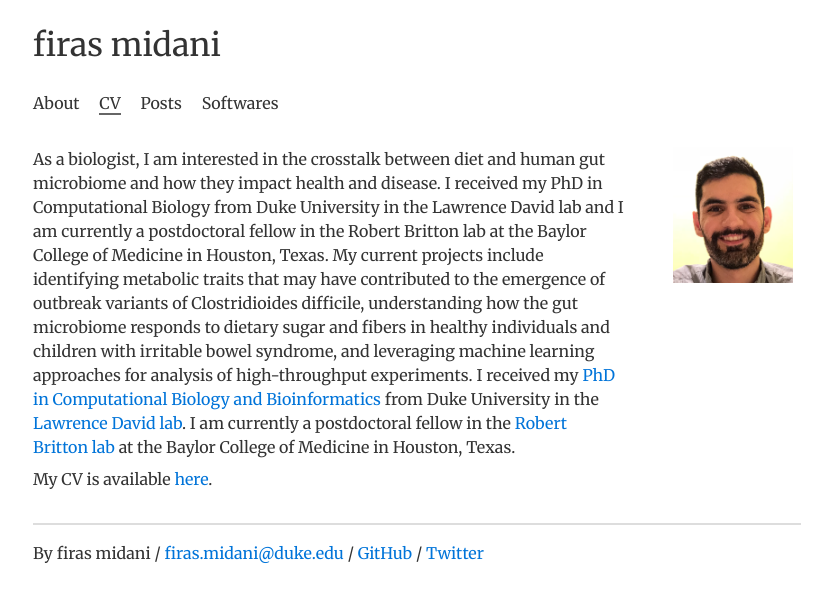
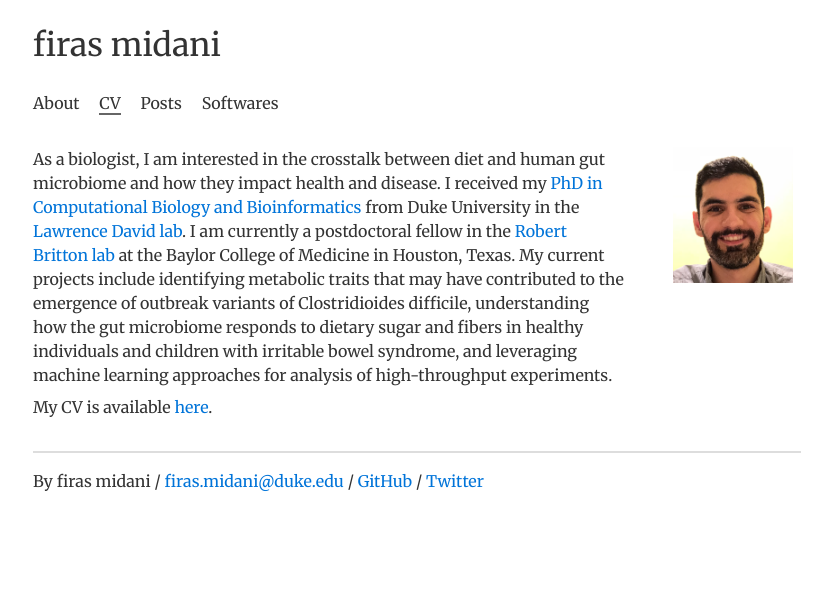
Before and after one commit to firasmidani/firasmidani.github.io, a Jekyll site: the page built from cv/index.html, in a window 1280 px wide. Shown: the top 602 px of the page, without its empty margins (223-1047 px from the left). Built offline with Jekyll 4.4.1, drawn with Linux system fonts in a browser that asks for light colours; comment, search, counter and statistics services are not loaded.

Commit message:
Update index.html

```diff
--- a/cv/index.html
+++ b/cv/index.html
@@ -10,18 +10,16 @@ title: cv
 <tr>
    <td align="left" vertical-align="center" style="padding-left:0px">
          <p1 > As a biologist, I am interested in the crosstalk between diet and human gut microbiome
-	      and how they impact health and disease. I received my PhD in Computational Biology
-	      from Duke University in the Lawrence David lab and I am currently a postdoctoral
-	      fellow in the Robert Britton lab at the Baylor College of Medicine in Houston, Texas.
+	      and how they impact health and disease. I received my <a href="https://genome.duke.edu/education/CBB">
+	      PhD in Computational Biology and Bioinformatics</a>  from Duke University in the
+	      <a href="http://el.ladlab.org:8080">Lawrence David lab</a>. I am currently a postdoctoral fellow
+	      in the <a href="https://www.bcm.edu/research/labs/robert-britton">Robert Britton lab</a> at
+	      the Baylor College of Medicine in Houston, Texas.
 	      My current projects include identifying metabolic traits that may have contributed to
 	      the emergence of outbreak variants of Clostridioides difficile, understanding how the
 	      gut microbiome responds to dietary sugar and fibers in healthy individuals and children
 	      with irritable bowel syndrome, and leveraging machine learning approaches for analysis
-	      of high-throughput experiments. I received my <a href="https://genome.duke.edu/education/CBB">
-	      PhD in Computational Biology and Bioinformatics</a>  from Duke University in the
-	      <a href="http://el.ladlab.org:8080">Lawrence David lab</a>. I am currently a postdoctoral fellow
-	      in the <a href="https://www.bcm.edu/research/labs/robert-britton">Robert Britton lab</a> at
-	      the Baylor College of Medicine in Houston, Texas.
+	      of high-throughput experiments.
        </p1>
 </td>
 <td align="right" style="padding-left:0px">
```
